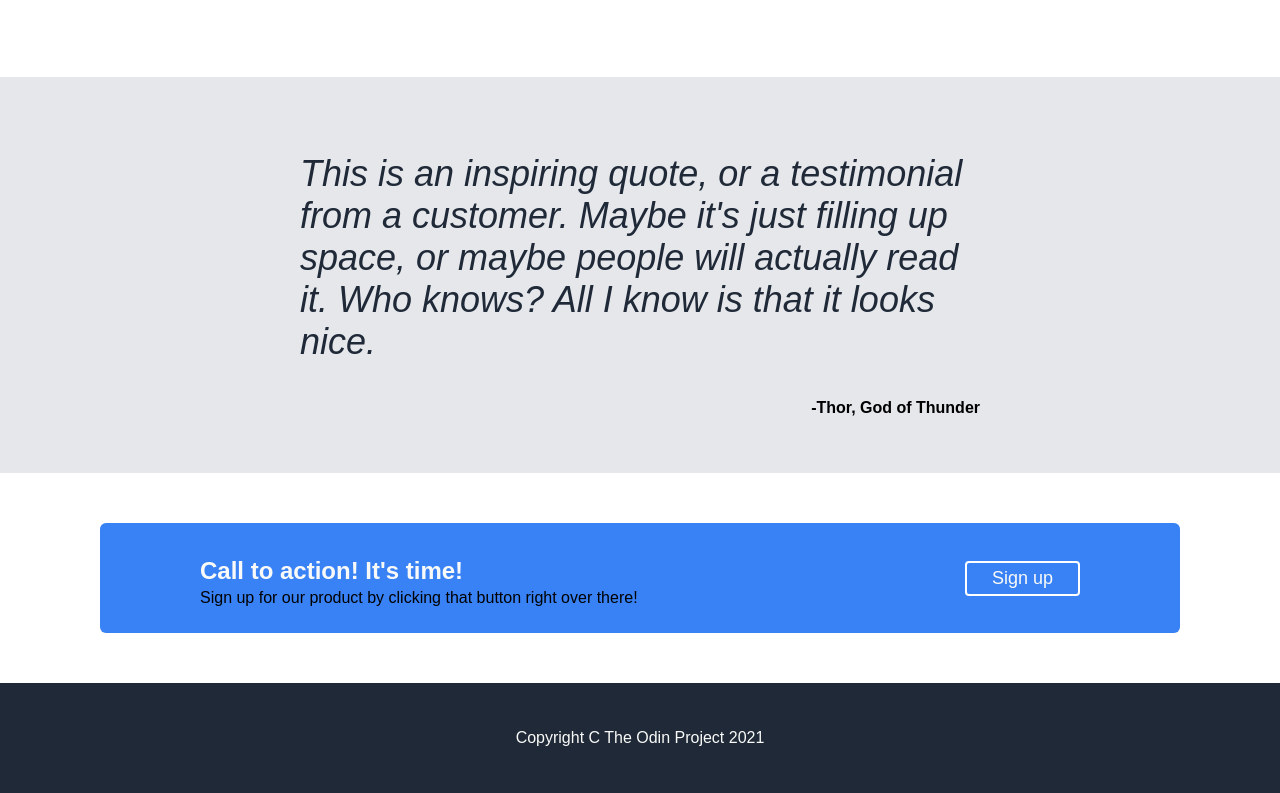
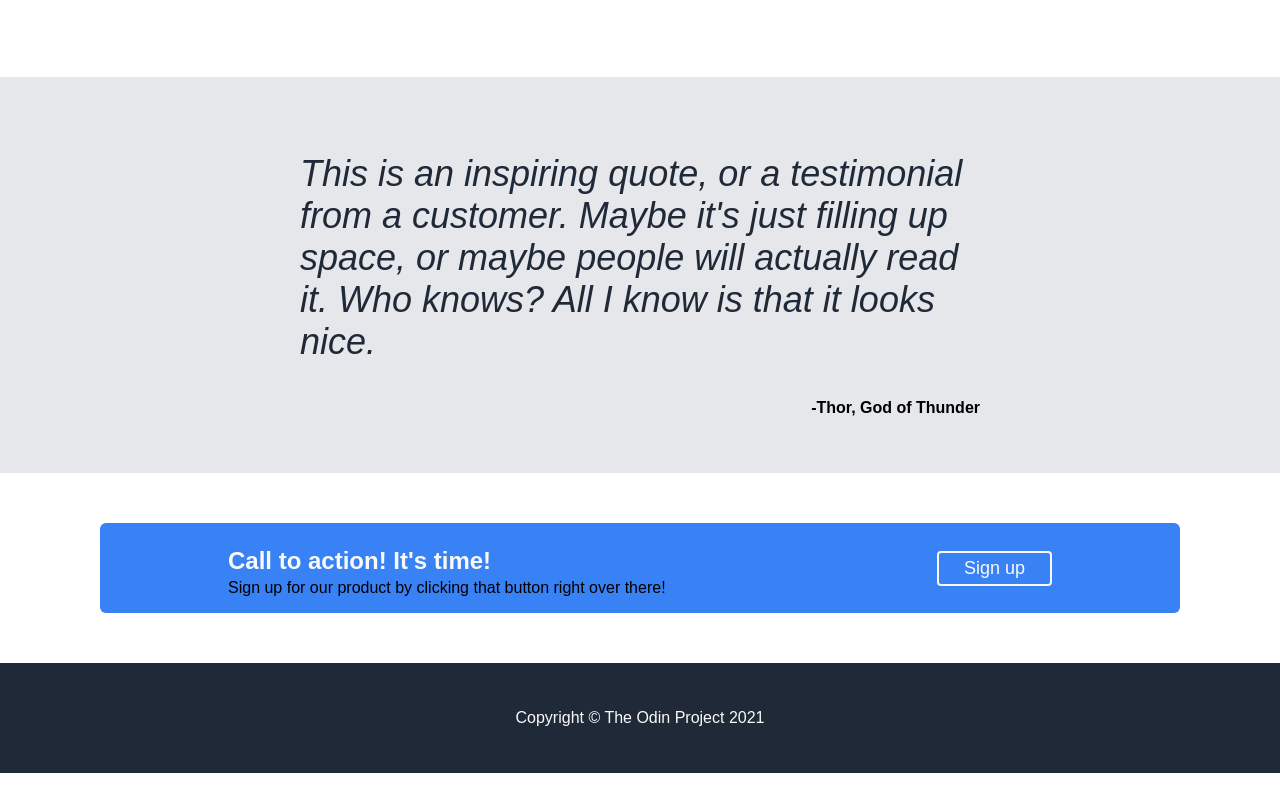
Before and after one commit to merrickbautista/css_odin, a plain HTML site: page index.html in a window 1280 px wide. Shown: the part 786-1579 px from the top of the page. Drawn offline with Linux system fonts and the light colour scheme.

Commit message:
Fixed spacing on signup block

```diff
--- a/index.html
+++ b/index.html
@@ -86,7 +86,7 @@
 		</div>
 	</div>
 	<div class="footer">
-		<p>Copyright C The Odin Project 2021</p>
+		<p>Copyright &copy; The Odin Project 2021</p>
 	</div>
 </body>
 </html>
--- a/style.css
+++ b/style.css
@@ -16,6 +16,7 @@ body {
 	justify-content: space-between;
 	align-items: center;
 	padding: 10px 100px;
+	gap: 50px;
 }
 
 .header .logo {
@@ -60,6 +61,7 @@ body {
 	display: flex;
 	justify-content: center;
 	align-items: center;
+	padding: 5%;
 }
 
 ul {
@@ -158,10 +160,12 @@ button {
 	color: #F9FAF8;
 	justify-content: space-between;
 	align-items: center;
+	padding: 0px 10%;
+	gap: 20px;
 }
 
 .signup-txt {
-	padding: 10px 100px;
+
 }
 
 .signup-title {
@@ -175,8 +179,7 @@ button {
 }
 
 .signup-button {
-	border: 2px solid white;
-	margin: 10px 100px;
+	border: 2px solid #F9FAF8;
 }
 
 .footer {
```
